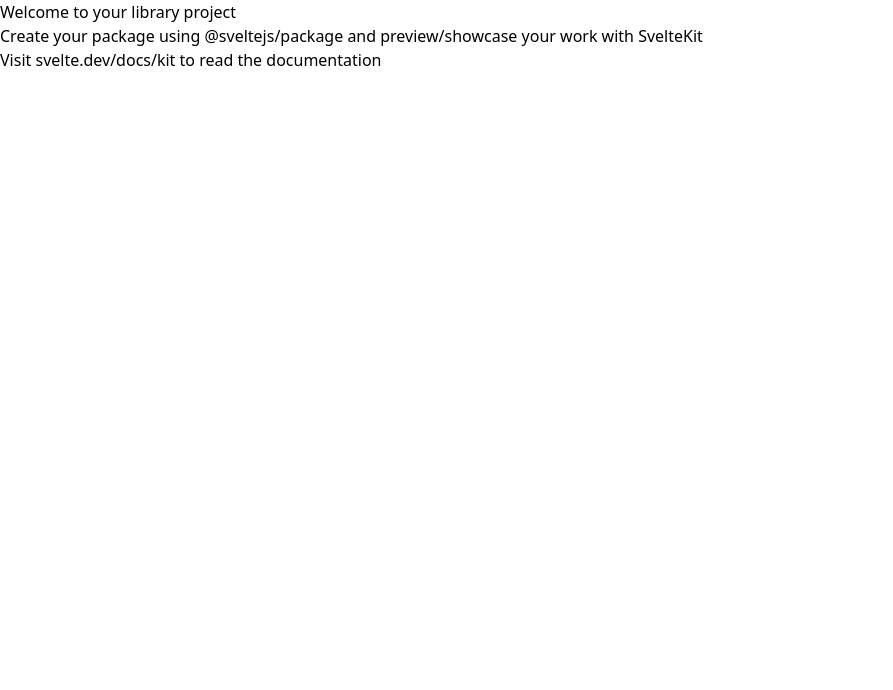
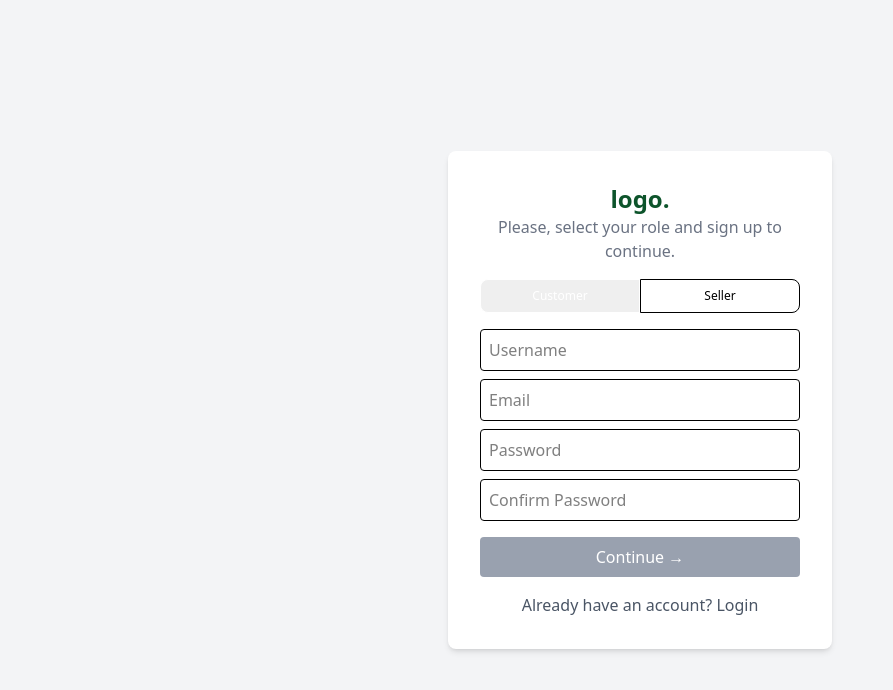
Before and after one commit to jakevin99/quickbuy_BSCS3, a SvelteKit app: page / in a window 1280 px wide. Shown: the top 690 px of the page, without its empty margins (0-893 px from the left). Built offline with nearby package versions, Linux system fonts and the light colour scheme.

Commit message:
register
Initial register frontend. Need to polish

```diff
--- a/src/routes/+page.svelte
+++ b/src/routes/+page.svelte
@@ -1,3 +1,7 @@
-<h1>Welcome to your library project</h1>
-<p>Create your package using @sveltejs/package and preview/showcase your work with SvelteKit</p>
-<p>Visit <a href="https://svelte.dev/docs/kit">svelte.dev/docs/kit</a> to read the documentation</p>
+<script>
+
+import Register from './register.svelte';
+
+</script>
+
+<Register/>
--- /dev/null
+++ b/src/routes/register.svelte
@@ -0,0 +1,53 @@
+<script>
+  let role = "customer";
+  let username = "";
+  let email = "";
+  let password = "";
+  let confirmPassword = "";
+
+  function submitForm() {
+    if (password !== confirmPassword) {
+      alert("Passwords do not match");
+      return;
+    }
+    console.log({ role, username, email, password });
+  }
+</script>
+
+<main class="flex justify-center items-center h-screen bg-gray-100">
+  <div class="bg-white p-8 rounded-lg shadow-md w-96">
+    <h1 class="text-center text-2xl font-bold text-green-900">logo.</h1>
+    <p class="text-center text-gray-500 mb-4 font-sans">Please, select your role and sign up to continue.</p>
+
+    <div class="flex justify-center mb-4">
+      <button
+        class="px-4 py-2 w-1/2 border rounded-l-lg text-xs"
+        class:active={role === 'customer'}
+        on:click={() => role = 'customer'}>
+        Customer
+      </button>
+      <button
+        class="px-2 py-2 w-1/2 border rounded-r-lg text-xs"
+        class:active={role === 'seller'}
+        on:click={() => role = 'seller'}>
+        Seller
+      </button>
+    </div>
+
+    <input type="text" placeholder="Username" bind:value={username} class="w-full mb-2 p-2 border rounded" />
+    <input type="email" placeholder="Email" bind:value={email} class="w-full mb-2 p-2 border rounded" />
+    <input type="password" placeholder="Password" bind:value={password} class="w-full mb-2 p-2 border rounded" />
+    <input type="password" placeholder="Confirm Password" bind:value={confirmPassword} class="w-full mb-4 p-2 border rounded" />
+
+    <button on:click={submitForm} class="w-full bg-gray-400 text-white py-2 rounded cursor-pointer">Continue →</button>
+
+    <p class="text-center mt-4 text-gray-600">Already have an account? Login</p>
+  </div>
+</main>
+
+<style>
+  button.active {
+    background-color: #EFEFEF;
+    color: #FFFFFF;
+  }
+</style>
```
Also changed, not shown: src/app.css (line endings or trailing spaces).
